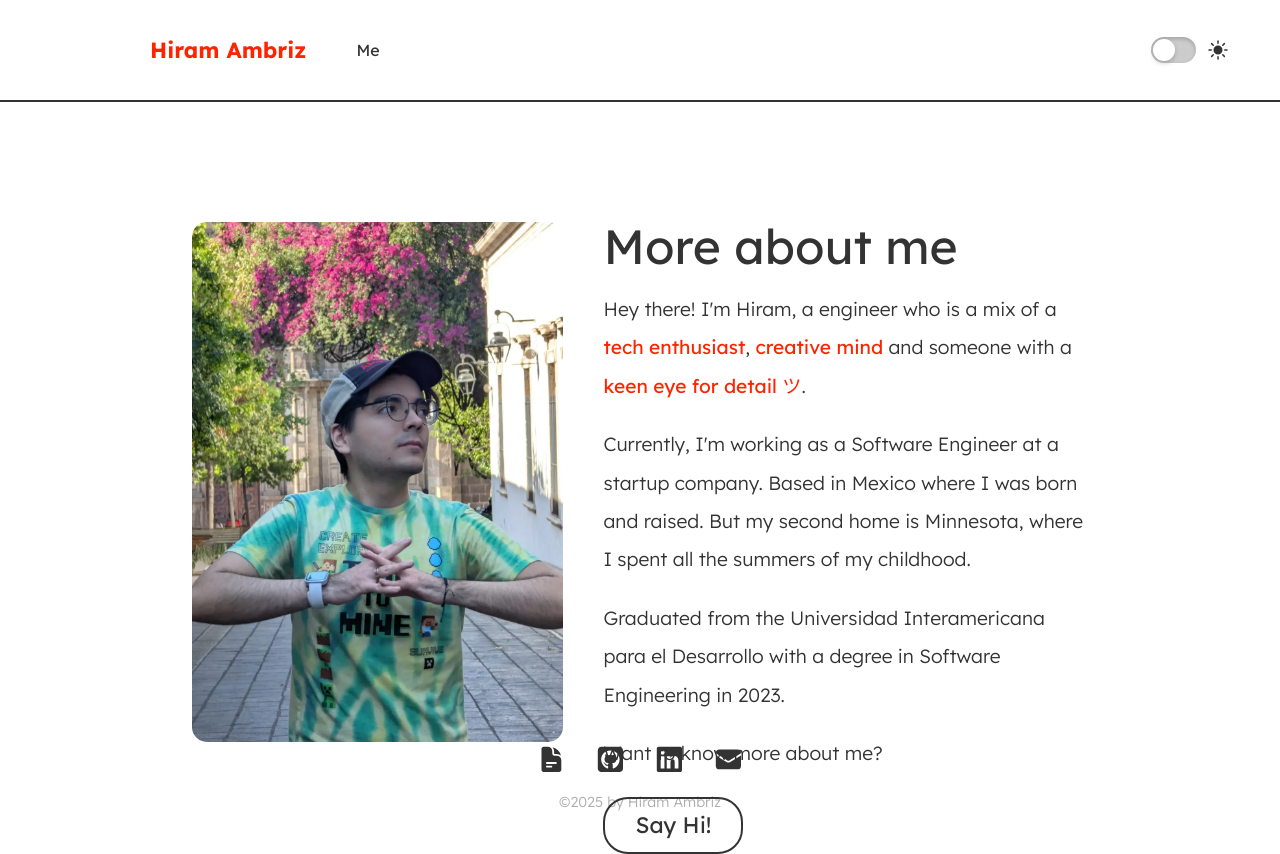
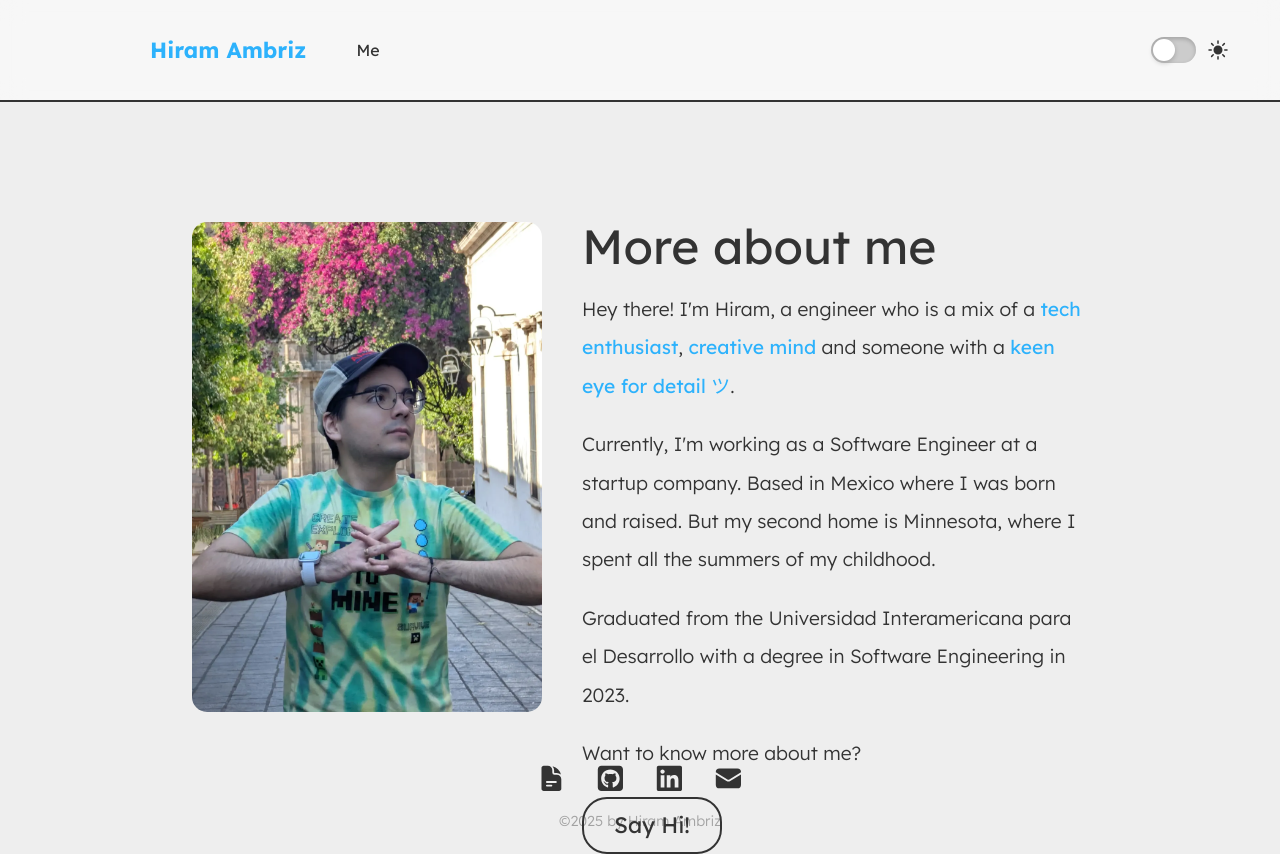
Before and after one commit to hShamed/portfolio, a React (Vite) app: page /me in a window 1280 px wide. Built offline with nearby package versions, Linux system fonts and the light colour scheme.

Commit message:
Fixed issues with images sizes and updated the primary color on light theme

```diff
--- a/src/App.css
+++ b/src/App.css
@@ -1,22 +1,22 @@
 :root {
-    --background-color: #fff;
+    --background-color: #eee;
     --text-color: #333;
-    --text-reverse-color: #e0e0e0;
+    --text-reverse-color: #eee;
     --border-color: #333;
-    --primary-color: #ff2400;
+    --primary-color: #2db2fc;
     --box-shadow-color: rgba(0, 0, 0, 0.2);
     --blur-bg: rgba(255, 255, 255, 0.5);
 }
 
 body.dark-theme {
     --background-color: #1c1b1b;
-    --text-color: #e0e0e0;
+    --text-color: #eee;
     --text-reverse-color: #333;
-    --border-color: #e0e0e0;
+    --border-color: #eee;
     --primary-color: #98fb98;
     --box-shadow-color: rgba(0, 0, 0, 0.4);
     --blur-bg: rgba(25, 25, 25, 0.5);
-    --navbar-text: #e0e0e0;
+    --navbar-text: #eee;
 }
 
 body {
--- a/src/components/Article/Article.module.css
+++ b/src/components/Article/Article.module.css
@@ -1,12 +1,12 @@
 .article {
-    height: 45vh;
+    height: 42vh;
     padding: 15vh 15vw;
     display: flex;
     justify-content: center;
     font-family: "Lexend", sans-serif;
 }
 .article img {
-    height: 520px;
+    height: 490px;
     margin-right: 40px;
     border-radius: 15px;
 }
--- a/src/components/Footer/Footer.module.css
+++ b/src/components/Footer/Footer.module.css
@@ -1,8 +1,9 @@
 .footer {
     display: flex;
     height: 150px;
+    padding-bottom: 15px;
     justify-content: center;
-    align-items: center;
+    align-items: end;
     font-family: "Lexend", sans-serif;
 }
 
--- a/src/components/Main/Figure.module.css
+++ b/src/components/Main/Figure.module.css
@@ -5,7 +5,10 @@
 
 .img {
     width: 100%;
+    max-width: 700px;
     height: 400px;
+    display: flex;
+    justify-self: center;
     border-radius: 25px;
 }
 
```
